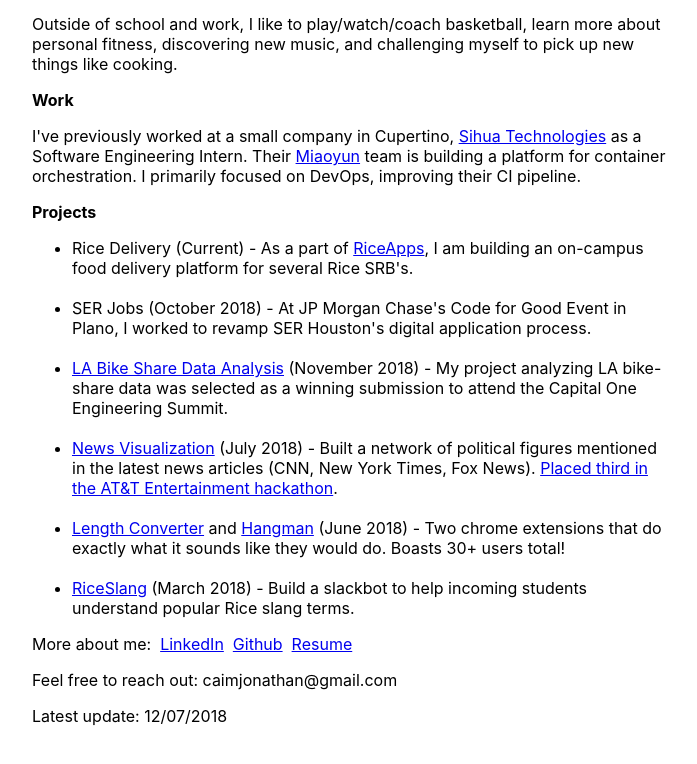
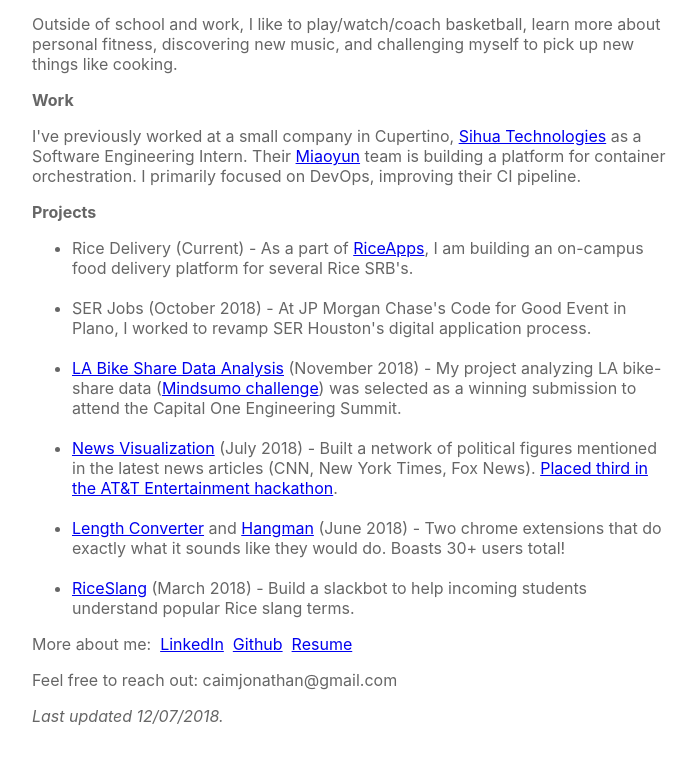
Before and after one commit to shrimpynuts/react-portfolio, a React (Create React App) app: page / in a window 1280 px wide. Shown: the part 544-1308 px from the top of the page, without its empty margins (288-985 px from the left). Built offline with nearby package versions, Linux system fonts and the light colour scheme.

Commit message:
font color, refactoring

```diff
--- a/src/App.css
+++ b/src/App.css
@@ -9,4 +9,7 @@
   padding-top: 5%;
   text-align: left;
   padding-bottom: 5%;
+  /* font-family: "Segoe UI", Candara, "Bitstream Vera Sans", "DejaVu Sans", "Bitstream Vera Sans", "Trebuchet MS", Verdana, "Verdana Ref", sans-serif; */
+  /* color: grey */
+  color: #666666
 }
--- a/src/App.js
+++ b/src/App.js
@@ -45,7 +45,7 @@
             </li>
             <br></br>
             <li> <a href="https://capital-one-bikes-jonathancai.herokuapp.com/">LA Bike Share Data Analysis</a> (November 2018) -
-              My project analyzing LA bike-share data was selected as a winning submission to attend the Capital One Engineering Summit.
+              My project analyzing LA bike-share data (<a href="https://www.mindsumo.com/contests/bikeshare-data">Mindsumo challenge</a>) was selected as a winning submission to attend the Capital One Engineering Summit.
             </li>
             <br></br>
             <li><a href="http://news-visualize.herokuapp.com/">News Visualization</a> (July 2018) -
@@ -63,7 +63,6 @@
               Build a slackbot to help incoming students understand popular Rice slang terms.
             </li>
           </ul>
-
           <p>
             More about me: &nbsp;
             <a href="https://www.linkedin.com/in/jonathan-cai/">LinkedIn</a> &nbsp;
@@ -75,7 +74,7 @@
           </p>
 
           <footer>
-            Latest update: 12/07/2018
+            <i>Last updated 12/07/2018.</i>
           </footer>
 
         </div>
```
